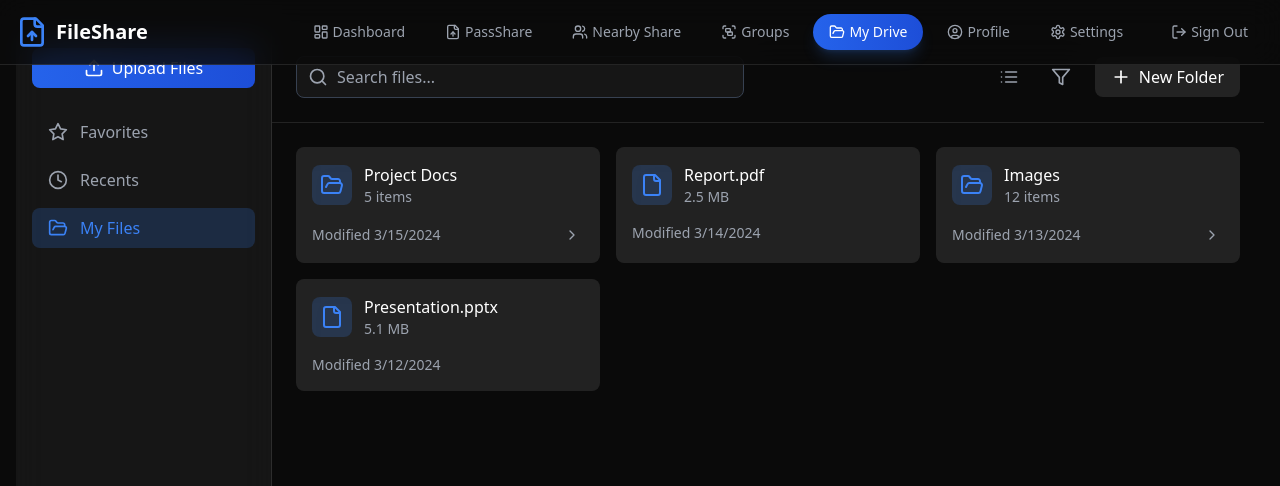
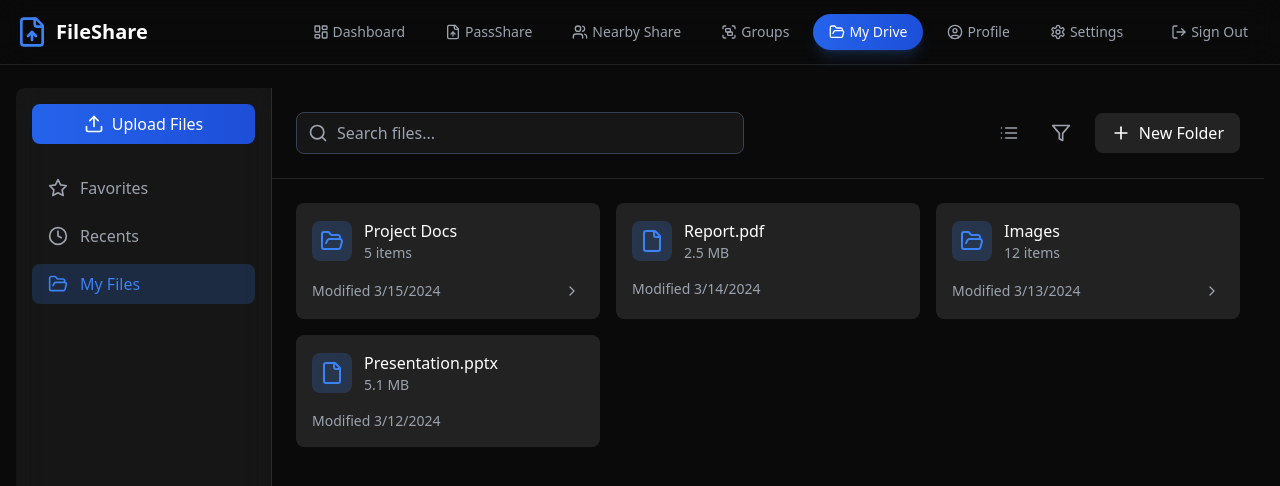
Before and after one commit to PradeepthiPathuri/Docker_reactfrontend, a React (Vite) app: page /drive in a window 1280 px wide. Shown: the top 486 px of the page. Built offline with nearby package versions, Linux system fonts and the light colour scheme.

Commit message:
Add .gitignore and adjust layout styles in App and Drive components

```diff
--- a/src/App.jsx
+++ b/src/App.jsx
@@ -38,15 +38,15 @@ function App() {
 
   return (
     <Router>
-     <div className={`min-h-screen ${currentTheme.background} flex flex-col`}>
+      <div className={`min-h-screen ${currentTheme.background} flex flex-col`}>
         <Routes>
           <Route path="/" element={<LandingPage />} />
           <Route
             path="/*"
             element={
-              <>
+              <div className="flex flex-col h-screen overflow-hidden">
                 <Navbar />
-                <main className="flex-1 px-4 container mx-auto">
+                <main className="flex-1 overflow-auto px-4 container mx-auto py-2">
                   <Routes>
                     <Route path="/dashboard" element={<Dashboard />} />
                     <Route path="/login" element={<Login />} />
@@ -61,7 +61,7 @@ function App() {
                     <Route path="/settings" element={<Settings setTheme={setTheme} theme={theme} />} />
                   </Routes>
                 </main>
-              </>
+              </div>
             }
           />
         </Routes>
--- a/src/components/Drive.jsx
+++ b/src/components/Drive.jsx
@@ -82,7 +82,7 @@ export const Drive = () => {
     <motion.div
       initial={{ opacity: 0 }}
       animate={{ opacity: 1 }}
-      className="flex h-[calc(100vh-8rem)] mt-8 bg-[#0A0A0A] rounded-lg overflow-hidden"
+      className="flex h-[calc(100vh-8rem)] mt-20 bg-[#0A0A0A] rounded-lg overflow-hidden"
     >
       {/* Sidebar */}
       <div className="w-64 bg-white/5 backdrop-blur-lg border-r border-white/10 p-4">
```
Also changed, not shown: 1 other file (tests, documents, lock files or other folders).
